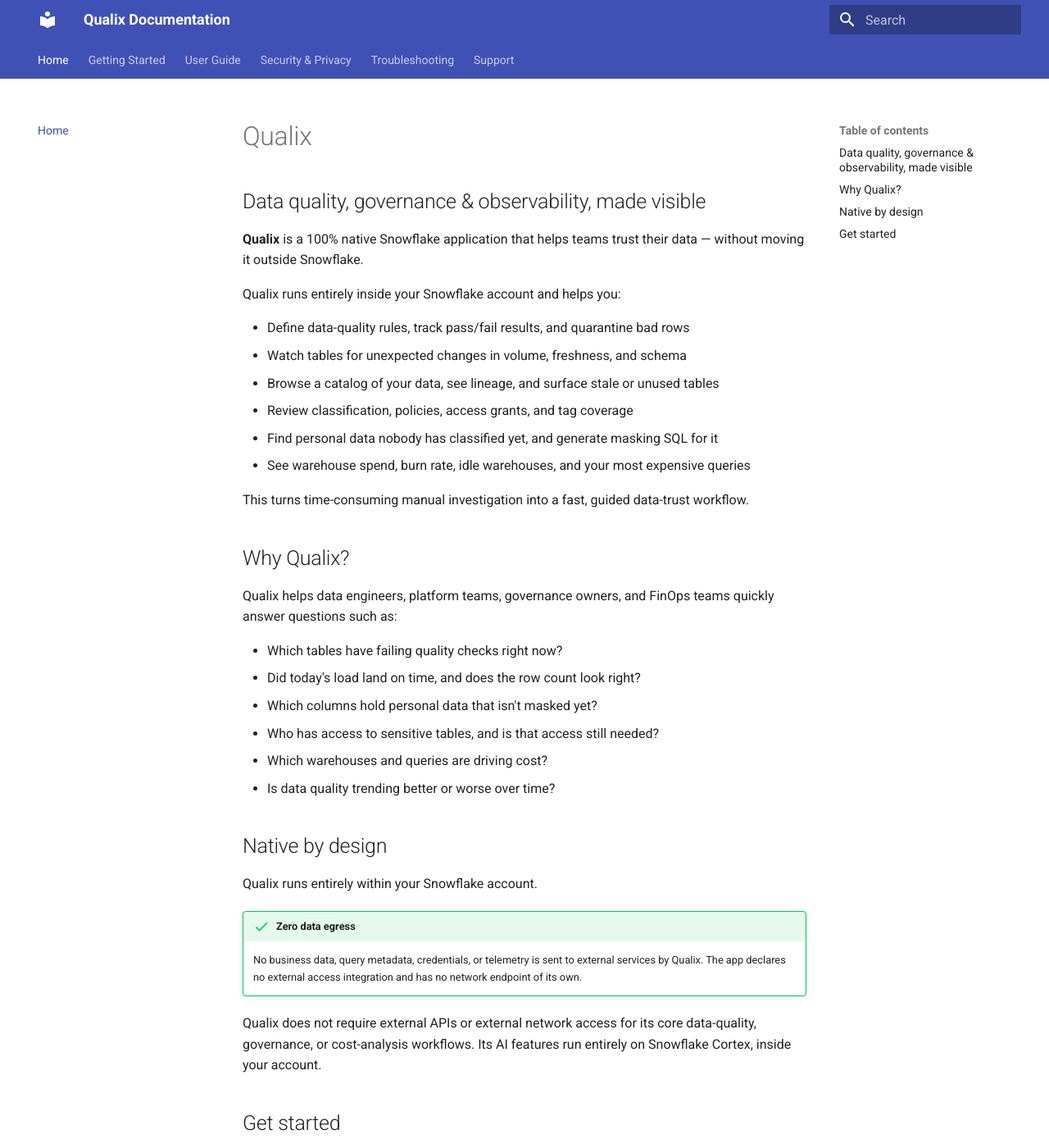
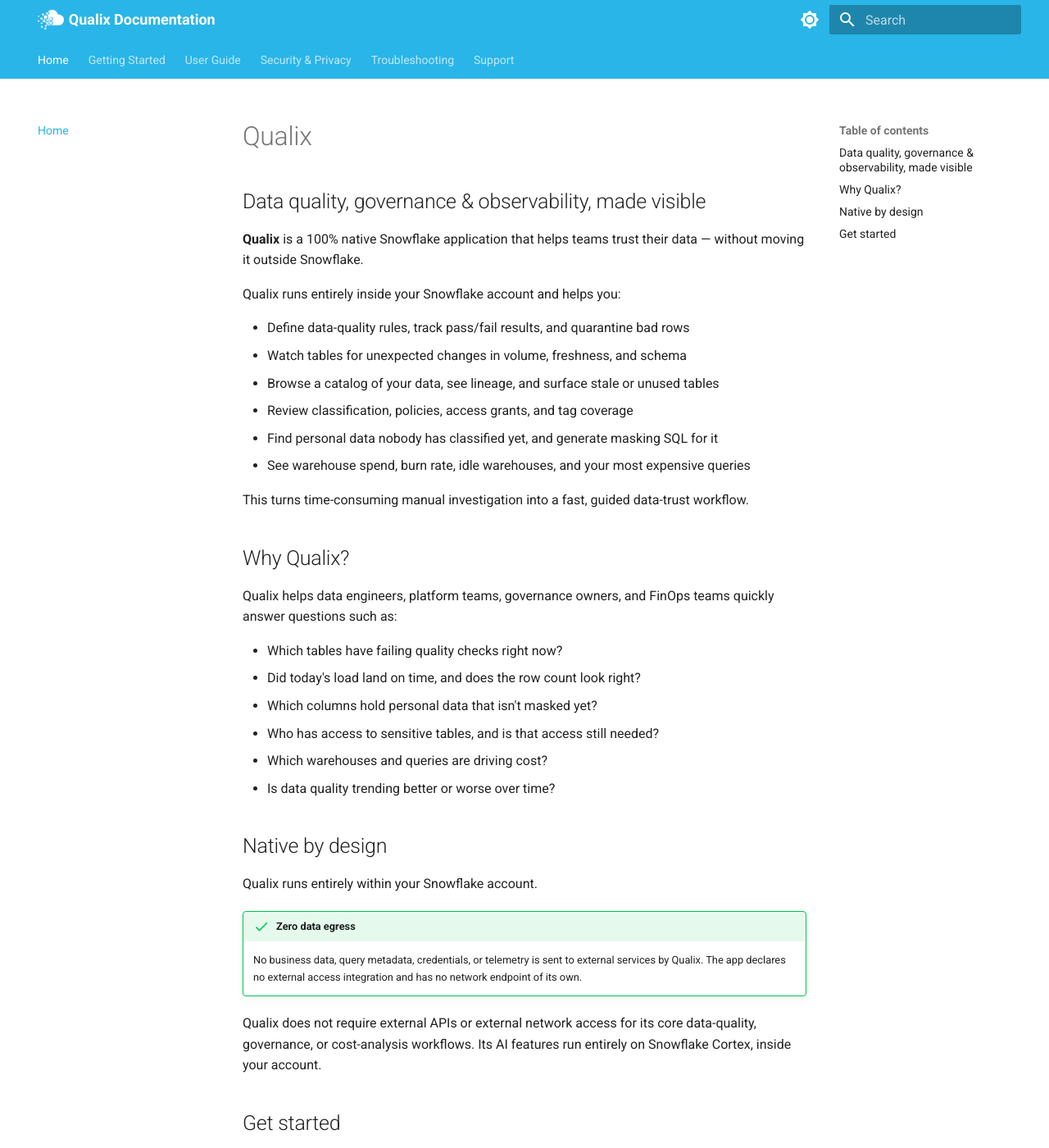
Before and after one commit to decisionm/qualix-docs, an MkDocs documentation site: the page built from docs/index.md, in a window 1280 px wide and 1400 px high. Shown: the whole window at 82% size. Built offline with MkDocs 1.6.1 and Material for MkDocs 9.7.7, drawn with Linux system fonts in a browser that asks for light colours.

Commit message:
Rebrand theme with Snowflake blue and Strata logo
Switches the Material palette from indigo to Snowflake brand blue,
adds the Strata icon mark (white in header, colored favicon) sourced
from decisionminds.com, and tightens header spacing between the logo
and site title.

Co-Authored-By: Claude Sonnet 5 <noreply@anthropic.com>

```diff
--- /dev/null
+++ b/docs/stylesheets/extra.css
@@ -0,0 +1,23 @@
+:root {
+  --md-primary-fg-color: #29b5e8;
+  --md-primary-fg-color--light: #5cc9ee;
+  --md-primary-fg-color--dark: #1a8cc0;
+  --md-primary-bg-color: #ffffff;
+  --md-accent-fg-color: #11567f;
+}
+
+[data-md-color-scheme="slate"] {
+  --md-primary-fg-color: #29b5e8;
+  --md-primary-fg-color--light: #5cc9ee;
+  --md-primary-fg-color--dark: #1a8cc0;
+  --md-accent-fg-color: #5cc9ee;
+}
+
+.md-header__button.md-logo {
+  margin-inline-end: 0;
+  padding-inline-end: 0;
+}
+
+[dir="ltr"] .md-header__title {
+  margin-left: 0.3rem;
+}
--- a/mkdocs.yml
+++ b/mkdocs.yml
@@ -4,6 +4,21 @@ site_url: https://decisionm.github.io/qualix-docs/
 
 theme:
   name: material
+  logo: assets/img/strata-logo.png
+  favicon: assets/img/strata-favicon.png
+  palette:
+    - scheme: default
+      primary: custom
+      accent: custom
+      toggle:
+        icon: material/brightness-7
+        name: Switch to dark mode
+    - scheme: slate
+      primary: custom
+      accent: custom
+      toggle:
+        icon: material/brightness-4
+        name: Switch to light mode
   features:
     - navigation.tabs
     - navigation.sections
@@ -11,6 +26,9 @@ theme:
     - search.highlight
     - search.suggest
     - content.code.copy
+
+extra_css:
+  - stylesheets/extra.css
 
 nav:
   - Home: index.md
```
Also changed, not shown: docs/assets/img/strata-favicon.png (added), docs/assets/img/strata-logo.png (added), 1 other file.
